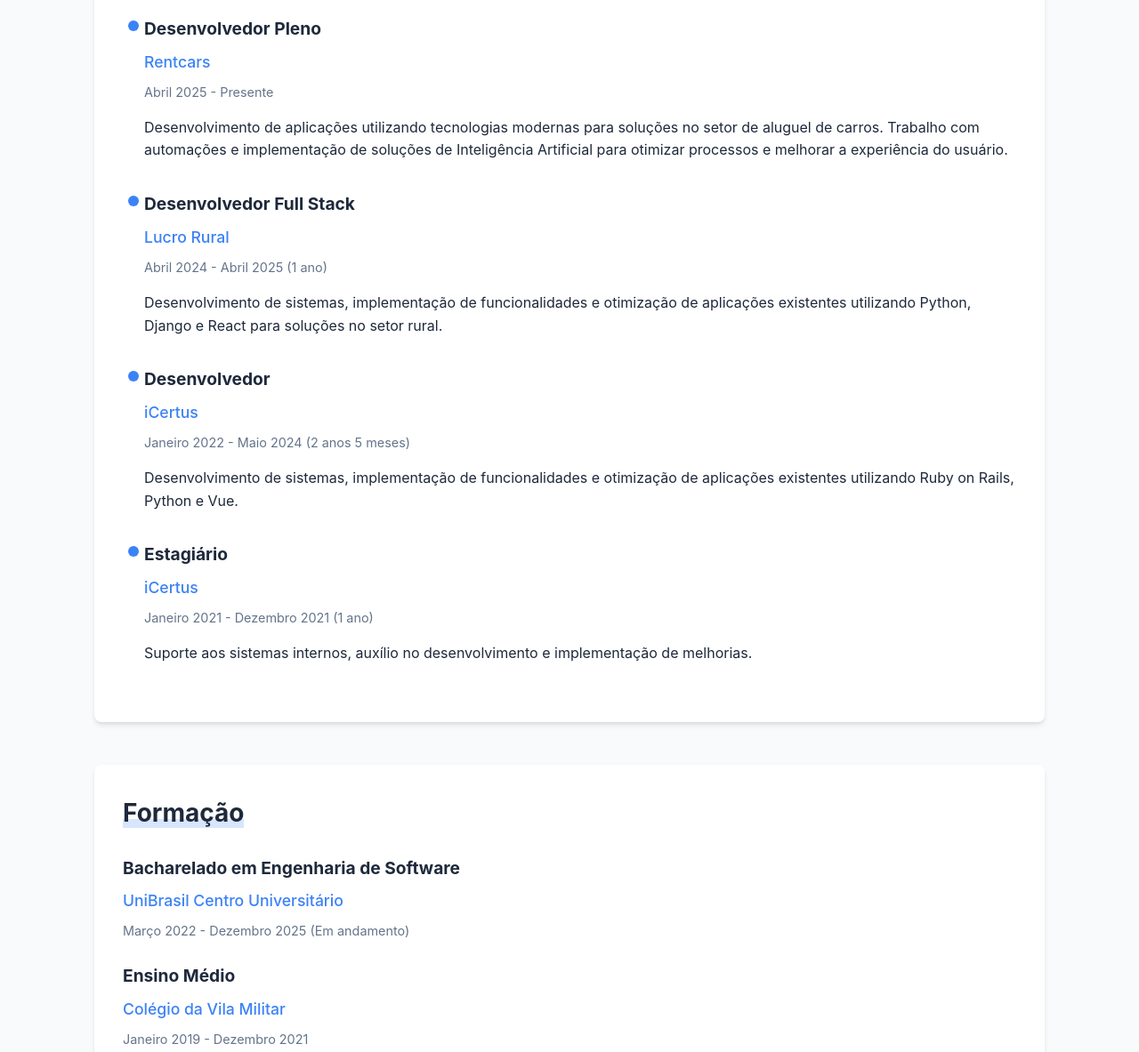
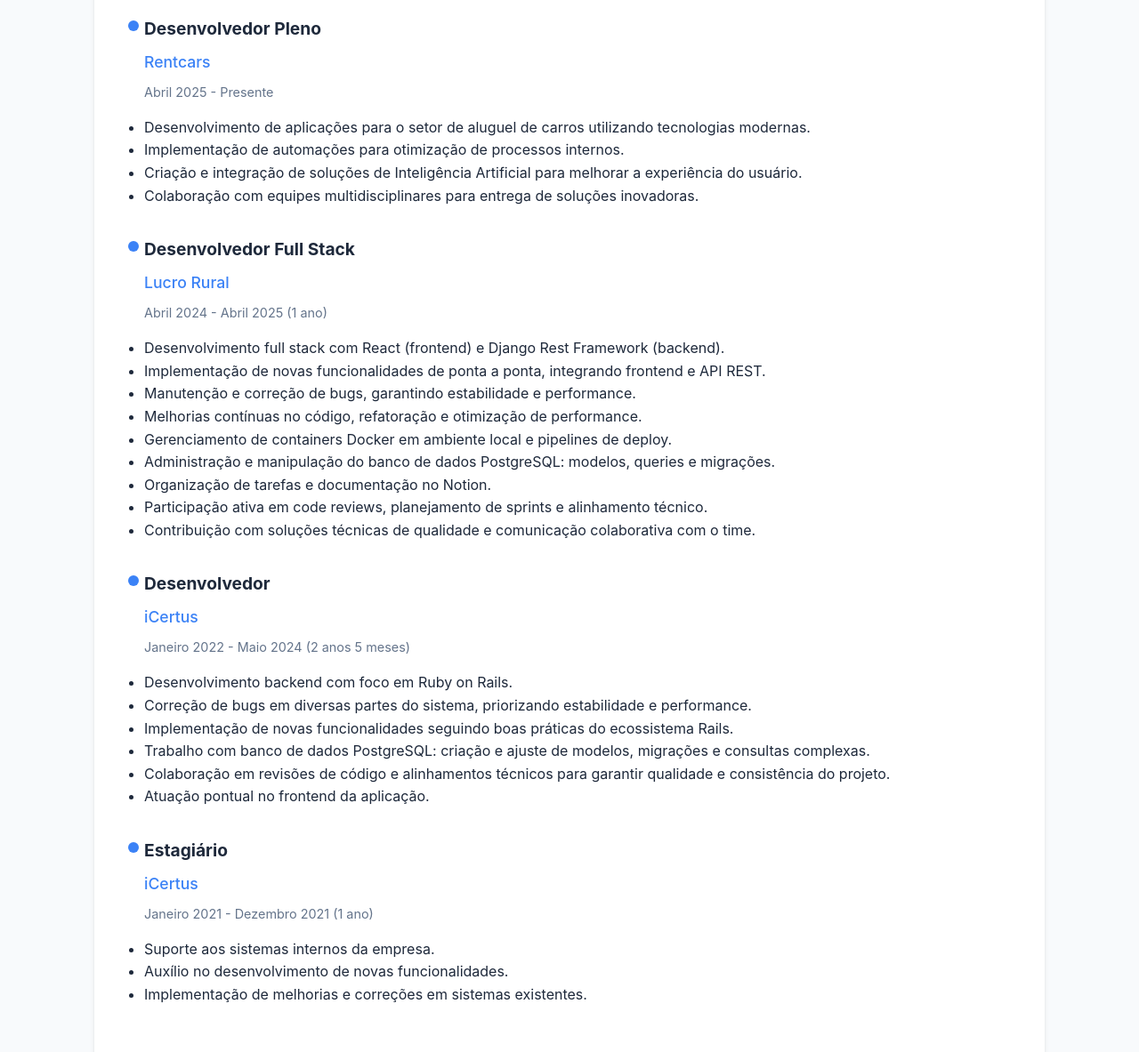
Before and after one commit to hijao08/profile, a plain HTML site: page index.html in a window 1280 px wide. Shown: the part 1000-2183 px from the top of the page at 89% size. Drawn offline with Linux system fonts and the light colour scheme.

Commit message:
FIx Descriptions

```diff
--- a/index.html
+++ b/index.html
@@ -68,7 +68,12 @@
                         <h3>Desenvolvedor Pleno</h3>
                         <h4>Rentcars</h4>
                         <p class="date">Abril 2025 - Presente</p>
-                        <p>Desenvolvimento de aplicações utilizando tecnologias modernas para soluções no setor de aluguel de carros. Trabalho com automações e implementação de soluções de Inteligência Artificial para otimizar processos e melhorar a experiência do usuário.</p>
+                        <ul class="experience-list">
+                            <li>Desenvolvimento de aplicações para o setor de aluguel de carros utilizando tecnologias modernas.</li>
+                            <li>Implementação de automações para otimização de processos internos.</li>
+                            <li>Criação e integração de soluções de Inteligência Artificial para melhorar a experiência do usuário.</li>
+                            <li>Colaboração com equipes multidisciplinares para entrega de soluções inovadoras.</li>
+                        </ul>
                     </div>
                 </div>
                 <div class="timeline-item">
@@ -77,7 +82,17 @@
                         <h3>Desenvolvedor Full Stack</h3>
                         <h4>Lucro Rural</h4>
                         <p class="date">Abril 2024 - Abril 2025 (1 ano)</p>
-                        <p>Desenvolvimento de sistemas, implementação de funcionalidades e otimização de aplicações existentes utilizando Python, Django e React para soluções no setor rural.</p>
+                        <ul class="experience-list">
+                            <li>Desenvolvimento full stack com React (frontend) e Django Rest Framework (backend).</li>
+                            <li>Implementação de novas funcionalidades de ponta a ponta, integrando frontend e API REST.</li>
+                            <li>Manutenção e correção de bugs, garantindo estabilidade e performance.</li>
+                            <li>Melhorias contínuas no código, refatoração e otimização de performance.</li>
+                            <li>Gerenciamento de containers Docker em ambiente local e pipelines de deploy.</li>
+                            <li>Administração e manipulação do banco de dados PostgreSQL: modelos, queries e migrações.</li>
+                            <li>Organização de tarefas e documentação no Notion.</li>
+                            <li>Participação ativa em code reviews, planejamento de sprints e alinhamento técnico.</li>
+                            <li>Contribuição com soluções técnicas de qualidade e comunicação colaborativa com o time.</li>
+                        </ul>
                     </div>
                 </div>
                 <div class="timeline-item">
@@ -86,7 +101,14 @@
                         <h3>Desenvolvedor</h3>
                         <h4>iCertus</h4>
                         <p class="date">Janeiro 2022 - Maio 2024 (2 anos 5 meses)</p>
-                        <p>Desenvolvimento de sistemas, implementação de funcionalidades e otimização de aplicações existentes utilizando Ruby on Rails, Python e Vue.</p>
+                        <ul class="experience-list">
+                            <li>Desenvolvimento backend com foco em Ruby on Rails.</li>
+                            <li>Correção de bugs em diversas partes do sistema, priorizando estabilidade e performance.</li>
+                            <li>Implementação de novas funcionalidades seguindo boas práticas do ecossistema Rails.</li>
+                            <li>Trabalho com banco de dados PostgreSQL: criação e ajuste de modelos, migrações e consultas complexas.</li>
+                            <li>Colaboração em revisões de código e alinhamentos técnicos para garantir qualidade e consistência do projeto.</li>
+                            <li>Atuação pontual no frontend da aplicação.</li>
+                        </ul>
                     </div>
                 </div>
                 <div class="timeline-item">
@@ -95,7 +117,11 @@
                         <h3>Estagiário</h3>
                         <h4>iCertus</h4>
                         <p class="date">Janeiro 2021 - Dezembro 2021 (1 ano)</p>
-                        <p>Suporte aos sistemas internos, auxílio no desenvolvimento e implementação de melhorias.</p>
+                        <ul class="experience-list">
+                            <li>Suporte aos sistemas internos da empresa.</li>
+                            <li>Auxílio no desenvolvimento de novas funcionalidades.</li>
+                            <li>Implementação de melhorias e correções em sistemas existentes.</li>
+                        </ul>
                     </div>
                 </div>
             </div>
```
